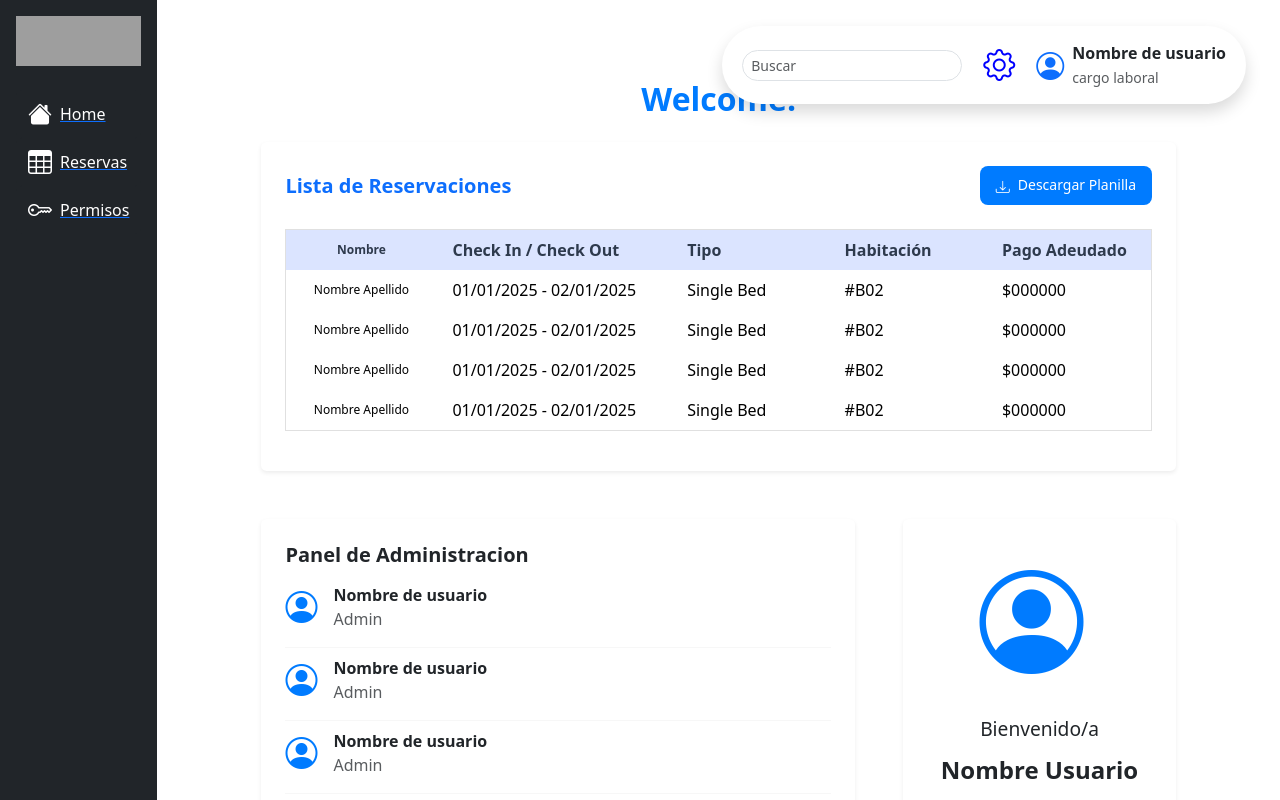
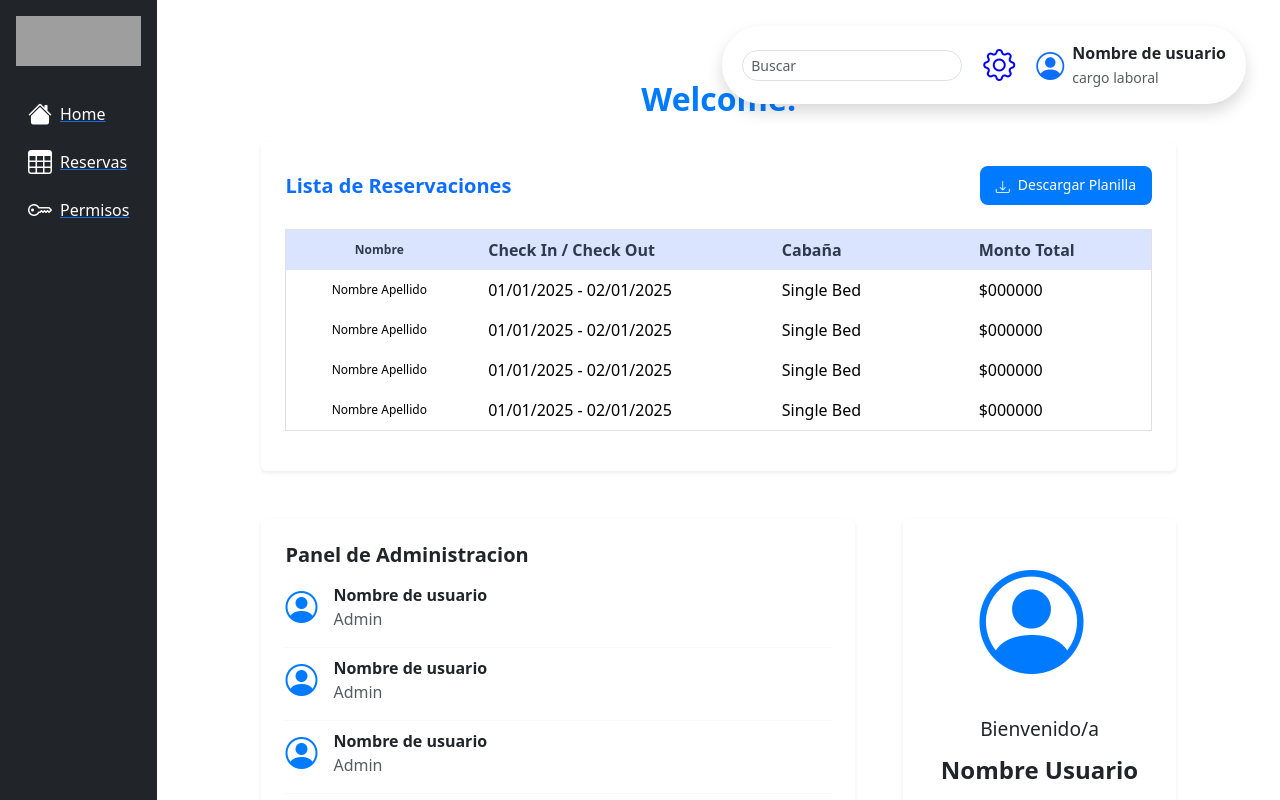
Before and after one commit to BenSLGeneration/pi-desarrollate-2.0, a React (Vite) app: page /dashboard in a window 1280 px wide. Built offline with nearby package versions, Linux system fonts and the light colour scheme; grey boxes are pictures that could not be loaded.

Commit message:
cambios dashboard

```diff
--- a/src/components/ReservationTable/ReservationTable.jsx
+++ b/src/components/ReservationTable/ReservationTable.jsx
@@ -23,9 +23,8 @@ const ReservationTable = () => {
                             <tr>
                                 <th scope="col">Nombre</th>
                                 <th scope="col">Check In / Check Out</th>
-                                <th scope="col">Tipo</th>
-                                <th scope="col">Habitación</th>
-                                <th scope="col">Pago Adeudado</th>
+                                <th scope="col">Cabaña</th>
+                                <th scope="col">Monto Total</th>
                             </tr>
                         </thead>
                         <tbody>
@@ -34,7 +33,6 @@ const ReservationTable = () => {
                                     <td>{reservation.name}</td>
                                     <td>{reservation.checkInOut}</td>
                                     <td>{reservation.type}</td>
-                                    <td>{reservation.room}</td>
                                     <td>{reservation.payment}</td>
                                 </tr>
                             ))}
```
